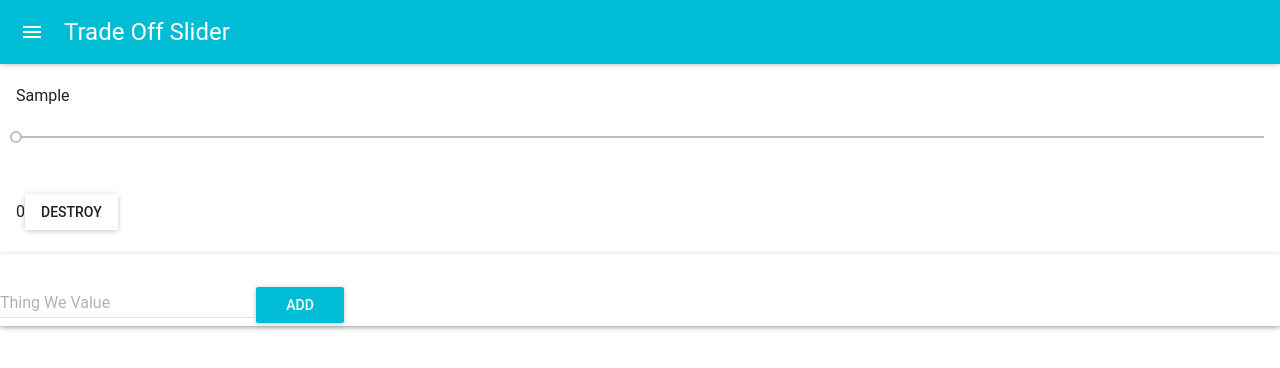
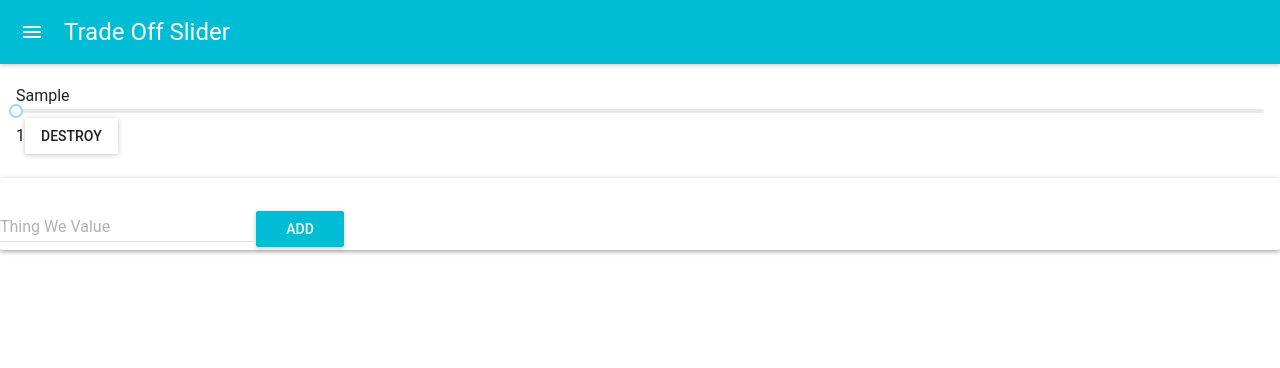
Before and after one commit to ohbarye/trade-off-sliders, a React app: page / in a window 1280 px wide. Both pictures are taken after typing "Sample" into the empty fields and a click on the button "ADD". Shown: the top 368 px of the page. Built offline with nearby package versions, Linux system fonts and the light colour scheme.

Commit message:
Use rc-slider as Slider component
Because material-ui v1 doesn't provide the component for now
https://github.com/callemall/material-ui/issues/4793

```diff
--- a/package.json
+++ b/package.json
@@ -33,6 +33,7 @@
     "postcss-loader": "2.0.8",
     "promise": "8.0.1",
     "raf": "3.4.0",
+    "rc-slider": "^8.3.5",
     "react": "^16.0.0",
     "react-dev-utils": "^4.2.1",
     "react-dom": "^16.0.0",
--- a/src/components/SliderItem.js
+++ b/src/components/SliderItem.js
@@ -1,26 +1,35 @@
+import 'rc-slider/assets/index.css';
+import 'rc-tooltip/assets/bootstrap.css';
 import React, { Component } from 'react'
-import { Slider, ListItem, RaisedButton } from 'material-ui';
+import { ListItem, RaisedButton } from 'material-ui';
+import Slider, { createSliderWithTooltip } from 'rc-slider';
+
+const SliderWithTooltip = createSliderWithTooltip(Slider);
 
 class SliderItem extends Component {
   state = {
-    slider: 0,
+    value: this.props.max,
   }
 
-  handleSlider = (event, value) => {
-    this.setState({slider: value})
+  handleSlider = (value) => {
+    this.setState({
+      value,
+    })
   }
 
   render() {
     return (
     <ListItem>
       {this.props.text}
-      <Slider
+      <SliderWithTooltip
+        dots
+        value={this.state.value}
+        min={1}
+        step={1}
         max={this.props.max}
-        step={1}
-        data-id={this.props.id}
-        value={this.state.slider}
-        onChange={this.props.handleSlider} />
-      <span>{this.state.slider}</span>
+        onChange={this.handleSlider}
+      />
+      <span>{this.state.value}</span>
       <RaisedButton onClick={() => this.props.handleSliderDestroy(this.props.id)} label='Destroy' />
     </ListItem>
     )
```
Also changed, not shown: 1 other file (tests, documents, lock files or other folders).
